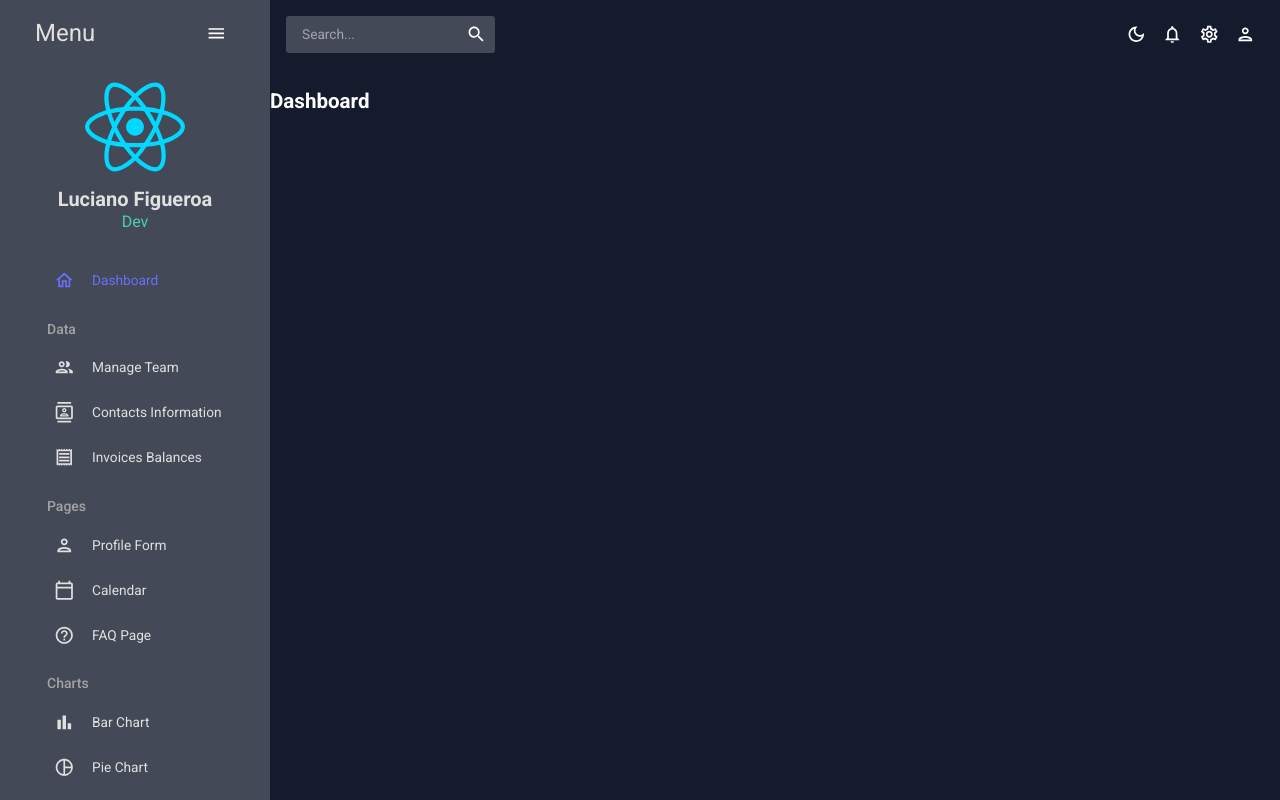
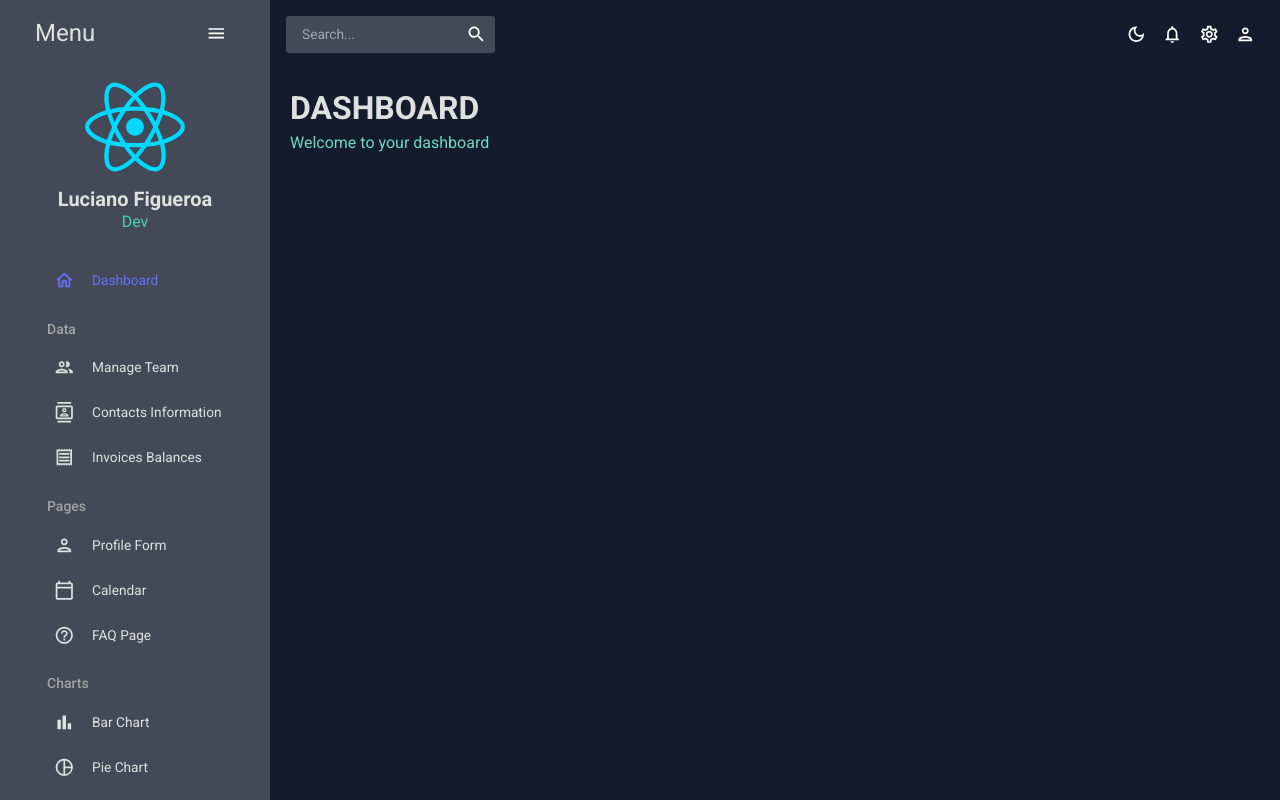
Before and after one commit to karluxio/frontend-react-admin-app, a React app: page / in a window 1280 px wide. Built offline with nearby package versions, Linux system fonts and the light colour scheme; the HTML template or start-up script is replaced by a standard one.

Commit message:
feat: add Header component to Dashboard

```diff
--- a/src/scenes/dashboard/index.jsx
+++ b/src/scenes/dashboard/index.jsx
@@ -1,3 +1,12 @@
+import { Header } from "@/components";
+import { Box } from "@mui/material";
+
 export const Dashboard = () => {
-  return <h2>Dashboard</h2>;
+  return (
+    <Box m="20px">
+      <Box display="flex" justifyContent="space-between" alignItems="center">
+        <Header title="DASHBOARD" subtitle="Welcome to your dashboard" />
+      </Box>
+    </Box>
+  );
 };
```
